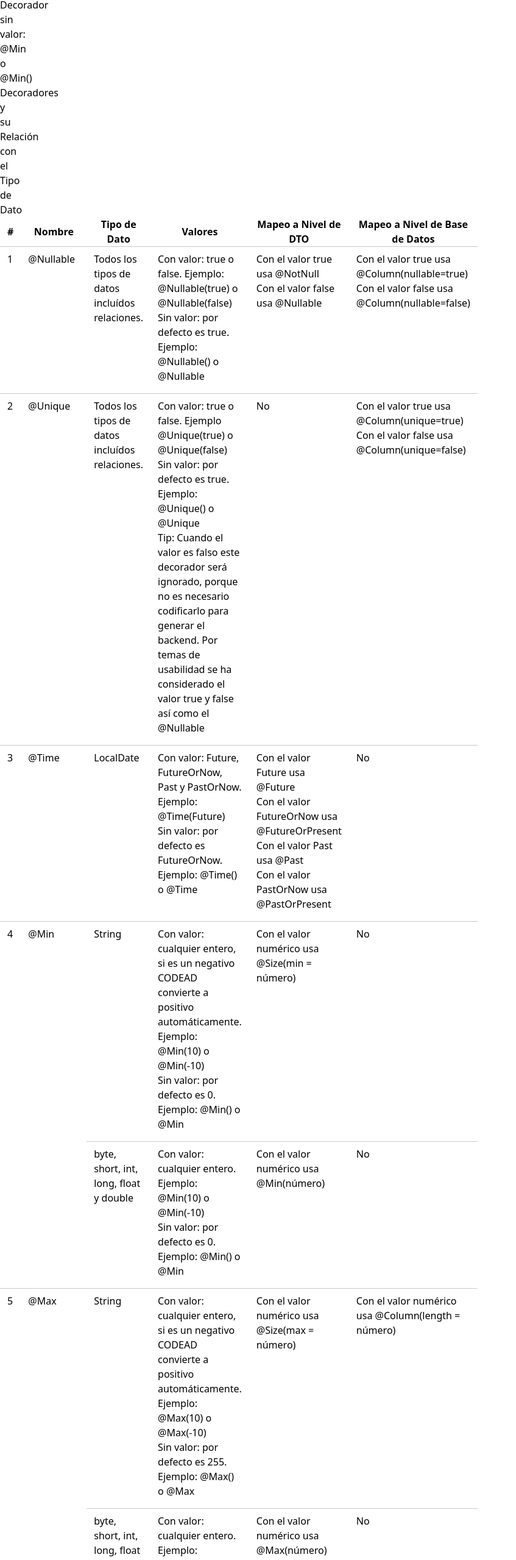
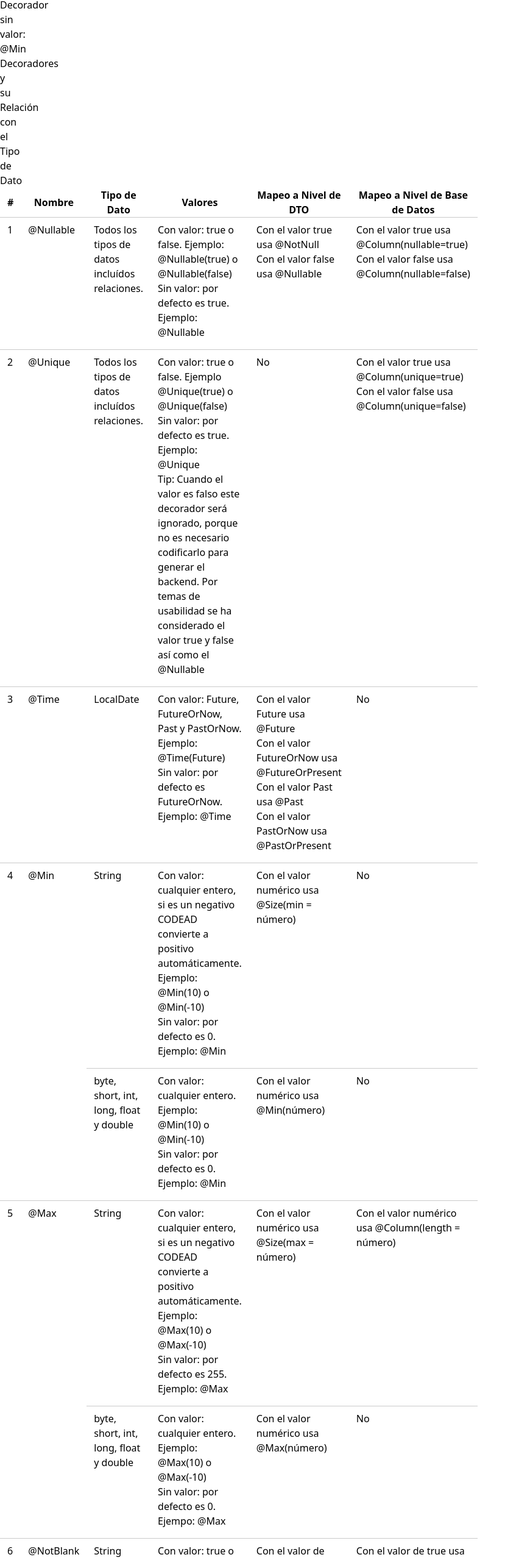
Before and after one commit to EmersonHoruss/CODEAD-user-manual, a React (Vite) app: page /lenguaje in a window 1280 px wide. Shown: the part 4268-6827 px from the top of the page at 61% size, without its empty margins (0-847 px from the left). Built offline with nearby package versions, Linux system fonts and the light colour scheme.

Commit message:
feat: changed decorator when no value is presented

```diff
--- a/src/pages/Language.tsx
+++ b/src/pages/Language.tsx
@@ -50,7 +50,7 @@ const Language = () => {
             introduction="Ejemplos: "
             list={[
               { key: "Decorador con valor", content: "@Min(0)" },
-              { key: "Decorador sin valor", content: "@Min o @Min()" },
+              { key: "Decorador sin valor", content: "@Min" },
             ]}
           />
         </Paragraph>
@@ -78,7 +78,7 @@ const Language = () => {
                 Con valor: true o false. Ejemplo: @Nullable(true) o
                 @Nullable(false)
                 <br />
-                Sin valor: por defecto es true. Ejemplo: @Nullable() o @Nullable
+                Sin valor: por defecto es true. Ejemplo: @Nullable
               </td>
               <td>
                 Con el valor true usa @NotNull <br />
@@ -99,7 +99,7 @@ const Language = () => {
               <td>
                 Con valor: true o false. Ejemplo @Unique(true) o @Unique(false){" "}
                 <br />
-                Sin valor: por defecto es true. Ejemplo: @Unique() o @Unique{" "}
+                Sin valor: por defecto es true. Ejemplo: @Unique{" "}
                 <br /> Tip: Cuando el valor es falso este decorador será
                 ignorado, porque no es necesario codificarlo para generar el
                 backend. Por temas de usabilidad se ha considerado el valor true
@@ -122,7 +122,7 @@ const Language = () => {
                 Con valor: Future, FutureOrNow, Past y PastOrNow. Ejemplo:
                 @Time(Future)
                 <br />
-                Sin valor: por defecto es FutureOrNow. Ejemplo: @Time() o @Time
+                Sin valor: por defecto es FutureOrNow. Ejemplo: @Time
               </td>
               <td>
                 Con el valor Future usa @Future
@@ -143,7 +143,7 @@ const Language = () => {
                 Con valor: cualquier entero, si es un negativo CODEAD convierte
                 a positivo automáticamente. Ejemplo: @Min(10) o @Min(-10)
                 <br />
-                Sin valor: por defecto es 0. Ejemplo: @Min() o @Min
+                Sin valor: por defecto es 0. Ejemplo: @Min
               </td>
               <td>Con el valor numérico usa @Size(min = número)</td>
               <td>No</td>
@@ -153,7 +153,7 @@ const Language = () => {
               <td>
                 Con valor: cualquier entero. Ejemplo: @Min(10) o @Min(-10)
                 <br />
-                Sin valor: por defecto es 0. Ejemplo: @Min() o @Min
+                Sin valor: por defecto es 0. Ejemplo: @Min
               </td>
               <td>Con el valor numérico usa @Min(número)</td>
               <td>No</td>
@@ -168,7 +168,7 @@ const Language = () => {
                 Con valor: cualquier entero, si es un negativo CODEAD convierte
                 a positivo automáticamente. Ejemplo: @Max(10) o @Max(-10)
                 <br />
-                Sin valor: por defecto es 255. Ejemplo: @Max() o @Max
+                Sin valor: por defecto es 255. Ejemplo: @Max
               </td>
               <td>Con el valor numérico usa @Size(max = número)</td>
               <td>Con el valor numérico usa @Column(length = número)</td>
@@ -178,7 +178,7 @@ const Language = () => {
               <td>
                 Con valor: cualquier entero. Ejemplo: @Max(10) o @Max(-10){" "}
                 <br />
-                Sin valor: por defecto es 0. Ejempo: @Max() o @Max
+                Sin valor: por defecto es 0. Ejempo: @Max
               </td>
               <td>Con el valor numérico usa @Max(número)</td>
               <td>No</td>
@@ -192,7 +192,7 @@ const Language = () => {
               <td>
                 Con valor: true o false. Ejemplo: @NotBlank(true) o
                 @NotBlank(false) <br />
-                Sin valor: por defecto es true. Ejemplo: @NotBlank() o @NotBlank
+                Sin valor: por defecto es true. Ejemplo: @NotBlank
                 <br /> Tip: Cuando el valor es falso este decorador será
                 ignorado, porque no es necesario codificarlo para generar el
                 backend. Por temas de usabilidad se ha considerado el valor true
@@ -217,7 +217,7 @@ const Language = () => {
                 Con valor: cualquier entero, si es un negativo CODEAD convierte
                 a positivo automáticamente. Ejemplo: @Integer(10) o
                 @Integer(-10) <br />
-                Sin valor: por defecto es 4. Ejemplo: @Integer() o @Integer
+                Sin valor: por defecto es 4. Ejemplo: @Integer
               </td>
               <td>Con el valor numérico usa @Digits(integer = número)</td>
               <td>
@@ -234,7 +234,7 @@ const Language = () => {
                 Con valor: cualquier entero, si es un negativo CODEAD convierte
                 a positivo automáticamente. Ejemplo: @Decimal(10) o
                 @Decimal(-10) <br />
-                Sin valor: por defecto es 2. Ejemplo: @Decimal() o @Decimal
+                Sin valor: por defecto es 2. Ejemplo: @Decimal
               </td>
               <td>Con el valor numérico usa @Decimal(fraction = número)</td>
               <td>Con el valor numérico usa @Column(fraction = número)</td>
```
